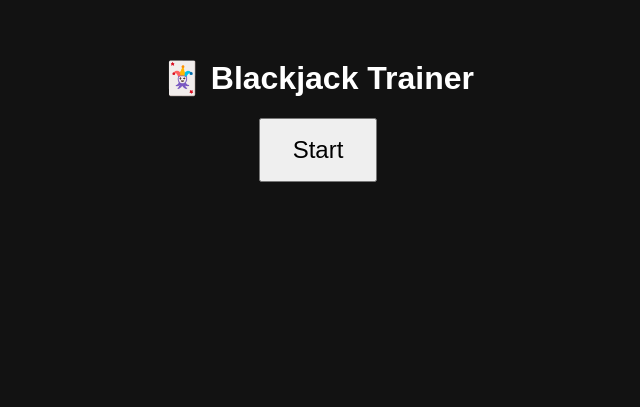
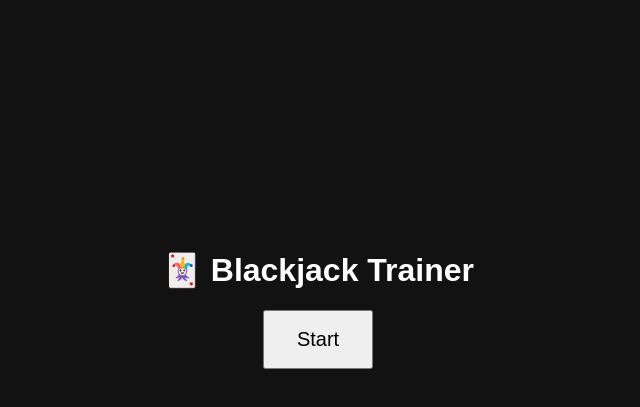
Before and after one commit to SgtBear1986/BlackJack-Trainer, a React (Vite) app: page / in a window 1280 px wide. Shown: the part 101-508 px from the top of the page, without its empty margins (322-962 px from the left). Built offline with nearby package versions, Linux system fonts and the light colour scheme.

Commit message:
Add files via upload

```diff
--- a/src/App.jsx
+++ b/src/App.jsx
@@ -2,13 +2,28 @@ import { useState } from "react";
 
 export default function App() {
   const [started, setStarted] = useState(false);
+
   return (
-    <div style={{ textAlign: "center", marginTop: "20vh" }}>
+    <div style={{
+      backgroundColor: '#121212',
+      color: 'white',
+      height: '100vh',
+      display: 'flex',
+      flexDirection: 'column',
+      justifyContent: 'center',
+      alignItems: 'center',
+      fontFamily: 'sans-serif',
+    }}>
       <h1>🃏 Blackjack Trainer</h1>
       {!started ? (
-        <button onClick={() => setStarted(true)} style={{ fontSize: "1.5rem", padding: "1rem 2rem" }}>Start</button>
+        <button
+          onClick={() => setStarted(true)}
+          style={{ padding: "1rem 2rem", fontSize: "1.25rem", cursor: "pointer" }}
+        >
+          Start
+        </button>
       ) : (
-        <p>Flashcard logic will go here!</p>
+        <p style={{ fontSize: "1.25rem" }}>Flashcard logic will go here!</p>
       )}
     </div>
   );
```
Also changed, not shown: src/index.css (+7 -1 lines), index.html (indentation only).
